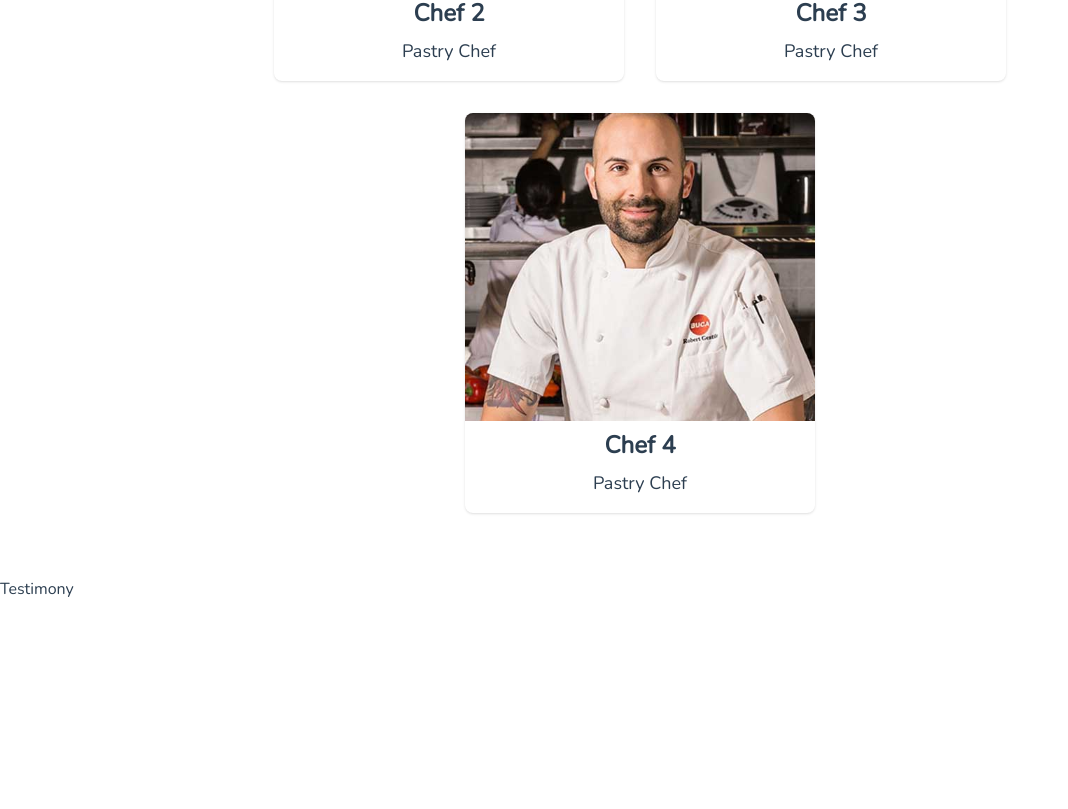
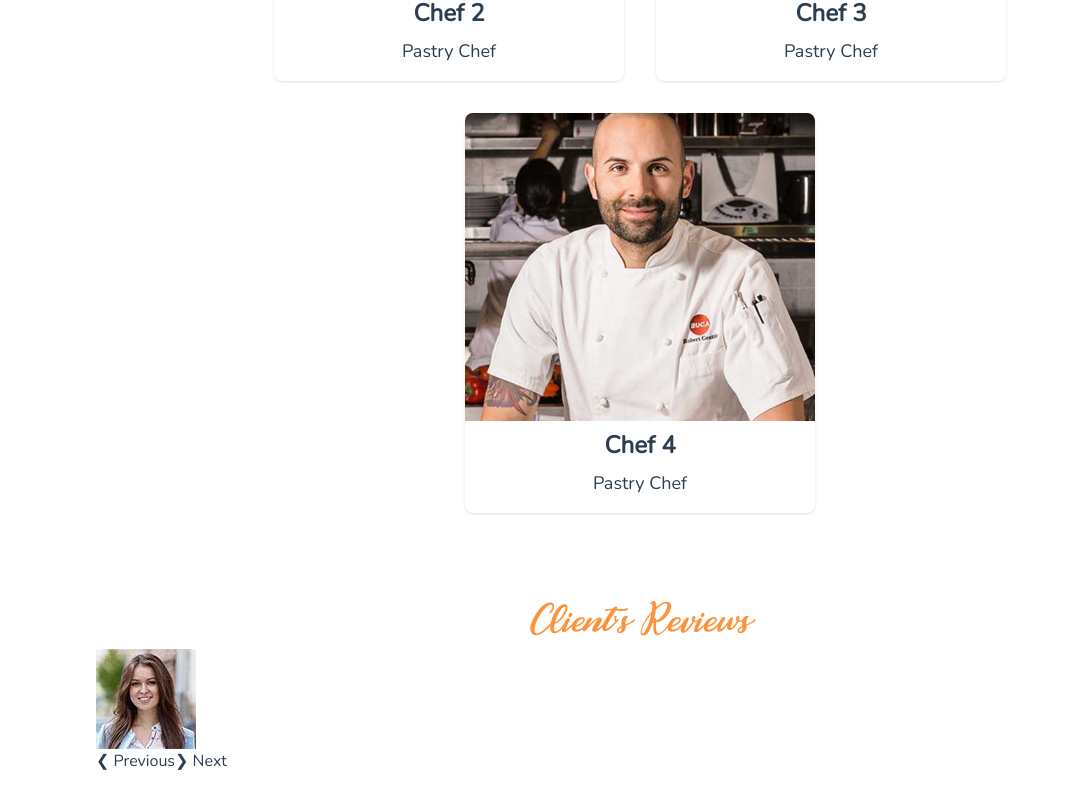
Before and after one commit to ozo-vehe/baker, a Vue app: page / in a window 1280 px wide. Shown: the part 5045-5854 px from the top of the page, without its empty margins (0-1068 px from the left). Before the commit the page ends 5646 px from the top, so only its background shows below. Built offline with nearby package versions, Linux system fonts and the light colour scheme.

Commit message:
added testimony images and started the slideshow

```diff
--- a/src/components/TestimonySection.vue
+++ b/src/components/TestimonySection.vue
@@ -1,8 +1,36 @@
 <script setup>
+  import { reactive, ref, computed } from 'vue';
+  import client1 from '../assets/images/testimonial-1.jpg';
+  import client2 from '../assets/images/testimonial-2.jpg';
+  import client3 from '../assets/images/testimonial-3.jpg';
+  import client4 from '../assets/images/testimonial-4.jpg';
+  import client5 from '../assets/images/testimonial-5.jpg';
+
+  const clients = reactive([
+    {name: "Client 1", image: client1, testimony: "The bakery's warm and inviting atmosphere is always a pleasure to be in, and the delicious smell of fresh baked goods is always in the air. The breads are always fresh and baked to perfection, and the cakes and pastries are absolutely divine."},
+    {name: "Client 2", image: client2, testimony: "The staff is always friendly and helpful, and they always make sure to go above and beyond to make my experience at the bakery as enjoyable as possible. I highly recommend Baker to anyone looking for delicious baked goods and great customer service."},
+    {name: "Client 3", image: client3, testimony: "I have been a loyal customer of Baker bakery for years and I cannot recommend them enough. Their pastries are always fresh and delicious, and their cakes are truly works of art."},
+    {name: "Client 4", image: client4, testimony: "The flavors are always spot on and the presentation is always stunning. If you are looking for a bakery that truly cares about their customers and their craft, look no further than Baker bakery."},
+    {name: "Client 5", image: client5, testimony: "I am consistently impressed by the quality of their baked goods.  I highly recommend this bakery to anyone looking for delicious and high-quality baked goods."},
+  ]);
+
+  let currentIndex = ref(0)
+  const currentClient = computed(() => {
+    return clients[Math.abs(currentIndex.value) % clients.length];
+  });
 </script>
 
 <template>
-  <main>
-    Testimony
+  <main class="px-24 pb-16">
+    <h1 class="font-cassandra text-orange-400 text-center text-2xl mt-8 mb-2">Client's Reviews</h1>
+    <div>
+      <transition-group name="fade" tag="div">
+        <div v-for="i in [currentIndex]" :key="i">
+          <img :src="currentClient.image" />
+        </div>
+      </transition-group>
+      <a class="prev" @click="prev" href="#">&#10094; Previous</a>
+      <a class="next" @click="next" href="#">&#10095; Next</a>
+    </div>
   </main>
 </template>
```
Also changed, not shown: src/assets/images/testimonial-5.jpg (added).
